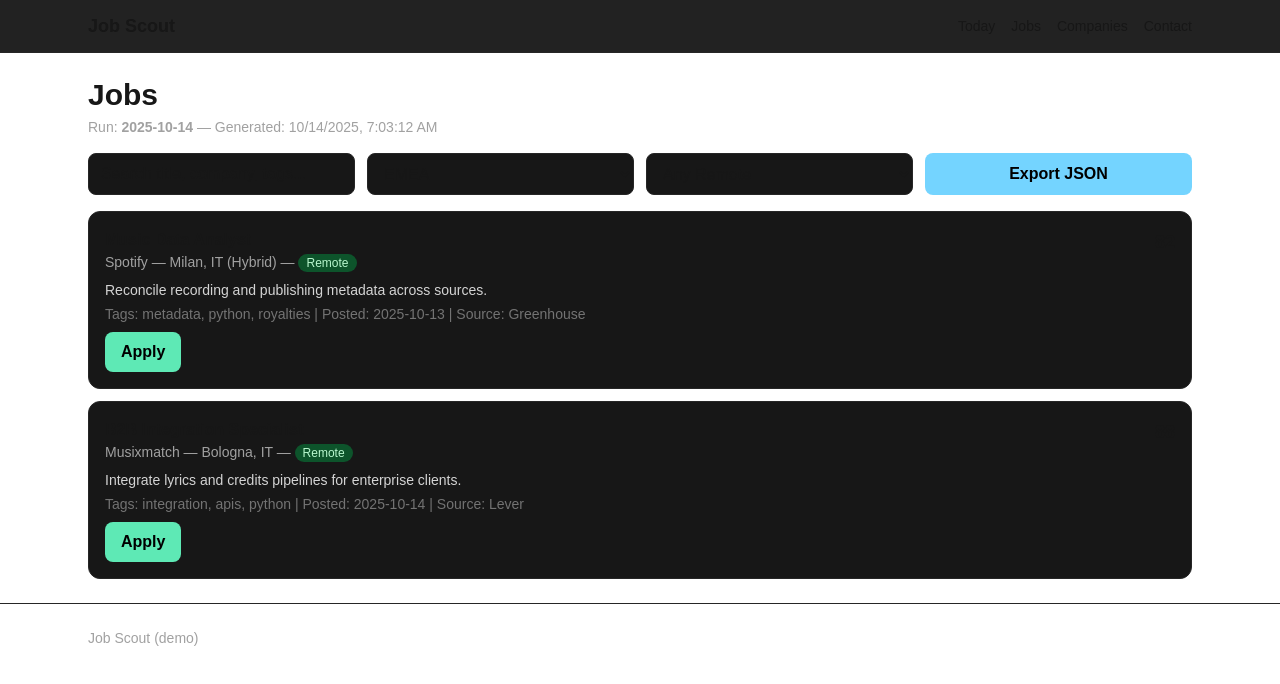
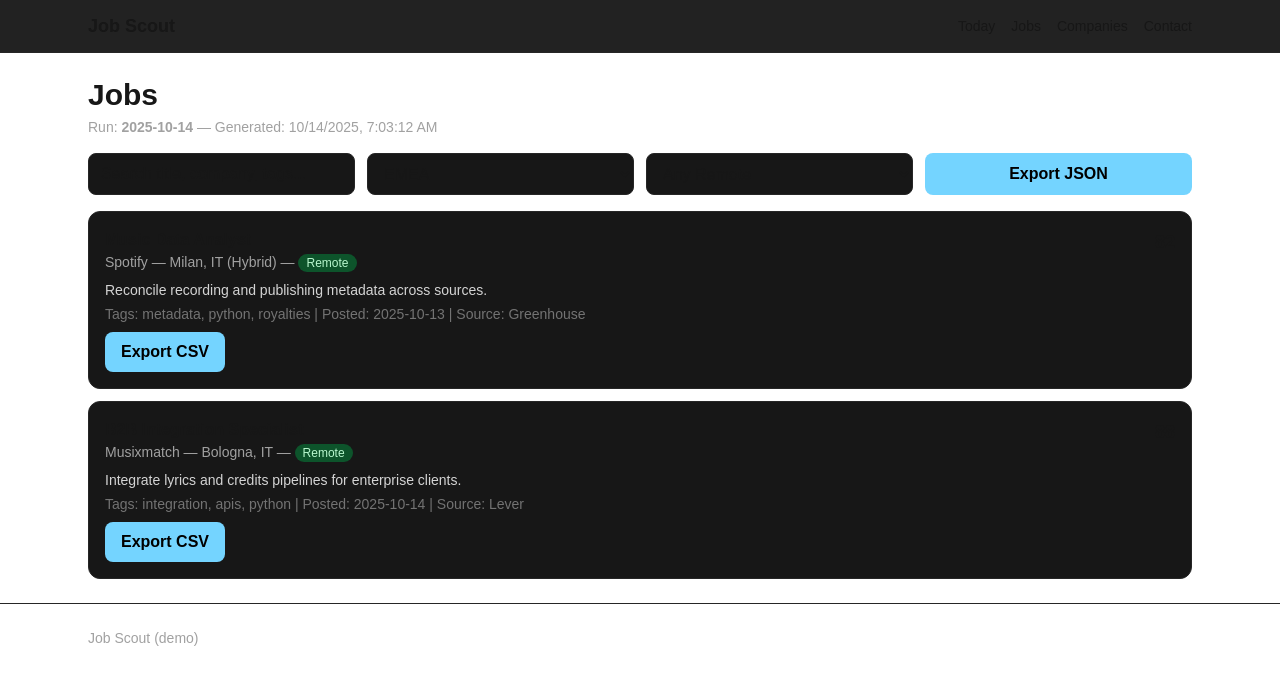
Before and after one commit to thatguy-hiparh/job_scout_website, a Next.js app: page /jobs in a window 1280 px wide. Shown: the top 684 px of the page. Built offline with nearby package versions, Linux system fonts and the light colour scheme.

Commit message:
Update page.tsx

```diff
--- a/app/jobs/page.tsx
+++ b/app/jobs/page.tsx
@@ -74,8 +74,12 @@ export default function JobsPage() {
               Tags: {j.tags.join(", ")} | Posted: {j.posted} | Source: {j.source}
             </div>
             <div className="mt-2">
-              <a className="inline-flex px-4 py-2 bg-emerald-300 text-black font-bold rounded-lg"
-                 href={j.url} target="_blank" rel="noreferrer">Apply</a>
+              <a
+  className="inline-flex items-center justify-center px-4 py-2 bg-sky-300 text-black font-bold rounded-lg"
+  href={"/api/jobs/csv?" + new URLSearchParams({ q, region, remote }).toString()}
+>
+  Export CSV
+</a>
             </div>
           </div>
         ))}
```
